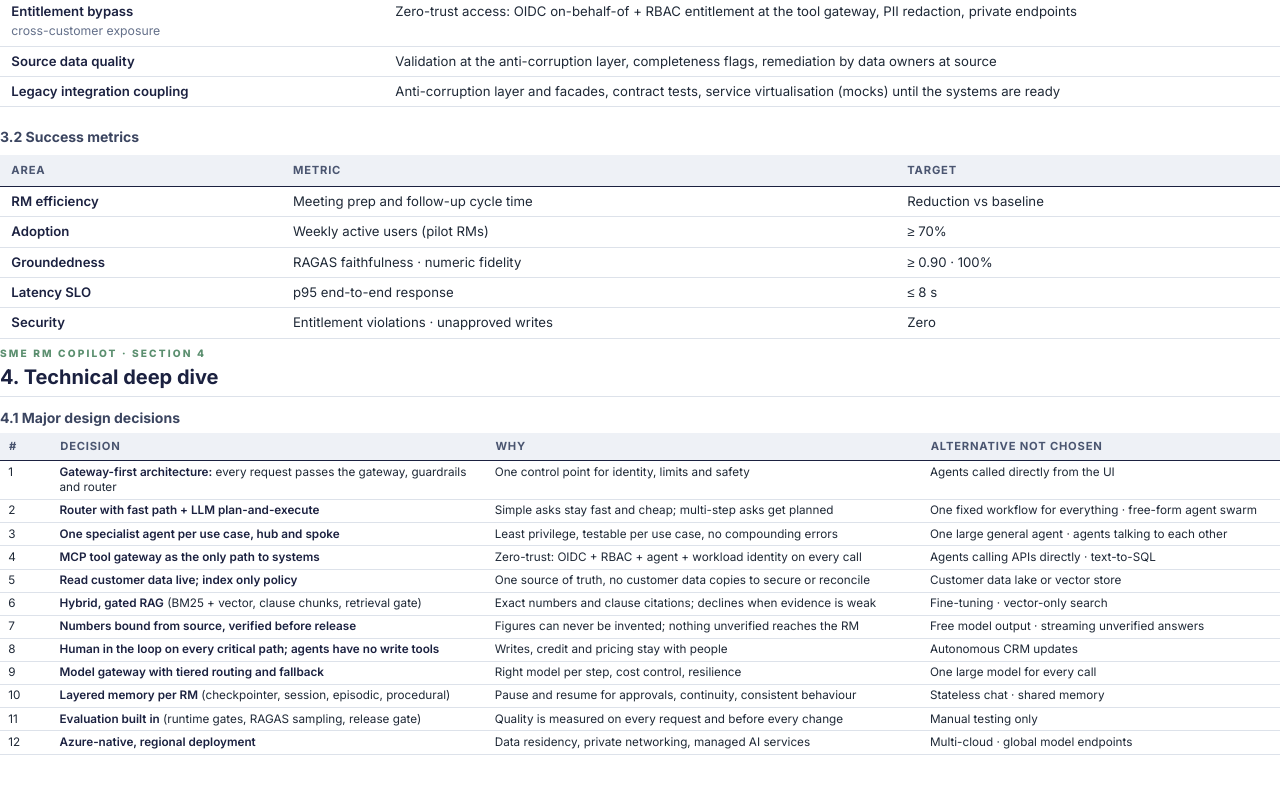
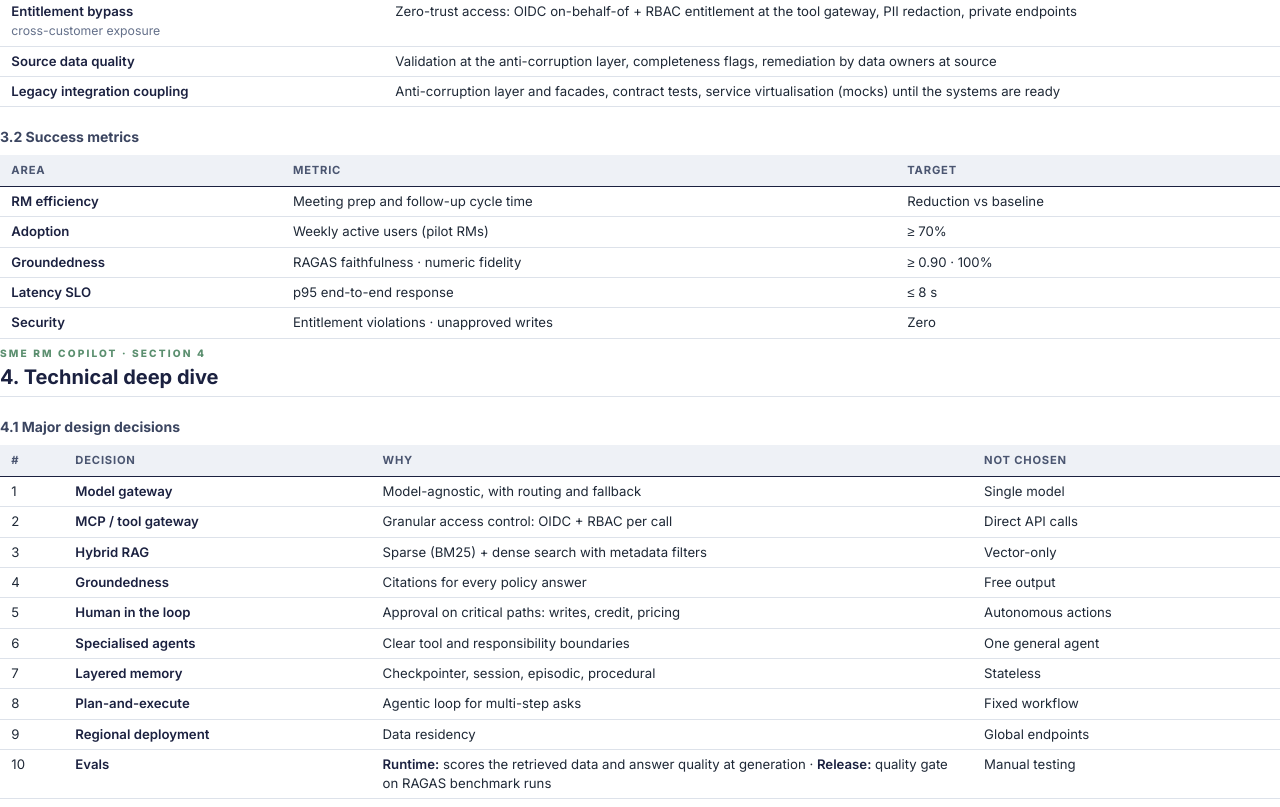
Before and after one commit to abhishekiit2014032/sme-rm-copilot, a plain HTML site: page docs/presentation/sme-rm-copilot-architecture-review.html in a window 1280 px wide. Shown: the part 5992-6799 px from the top of the page. Before the commit the page ends 6750 px from the top, so only its background shows below. Drawn offline with Linux system fonts and the light colour scheme.

Commit message:
Review doc: 4.1 major design decisions reordered and simplified as approved
Co-Authored-By: Claude Opus 5.5 <noreply@anthropic.com>
Claude-Session: https://claude.ai/code/session_017mnFTtgPUTPw2EMPKevzKD

```diff
--- a/docs/presentation/sme-rm-copilot-architecture-review.html
+++ b/docs/presentation/sme-rm-copilot-architecture-review.html
@@ -361,24 +361,22 @@ td b { font-weight:600; color:var(--ink); }
   </table>
 </section>
 
-<section class="compact comp ai section">
+<section class="compact comp section">
   <p class="eyebrow">SME RM Copilot · Section 4</p>
   <h2>4. Technical deep dive</h2>
   <h3>4.1 Major design decisions</h3>
   <table>
-    <thead><tr><th style="width:4%">#</th><th style="width:34%">Decision</th><th style="width:34%">Why</th><th>Alternative not chosen</th></tr></thead>
-<tr><td>1</td><td><b>Gateway-first architecture:</b> every request passes the gateway, guardrails and router</td><td>One control point for identity, limits and safety</td><td>Agents called directly from the UI</td></tr>
-<tr><td>2</td><td><b>Router with fast path + LLM plan-and-execute</b></td><td>Simple asks stay fast and cheap; multi-step asks get planned</td><td>One fixed workflow for everything · free-form agent swarm</td></tr>
-<tr><td>3</td><td><b>One specialist agent per use case, hub and spoke</b></td><td>Least privilege, testable per use case, no compounding errors</td><td>One large general agent · agents talking to each other</td></tr>
-<tr><td>4</td><td><b>MCP tool gateway as the only path to systems</b></td><td>Zero-trust: OIDC + RBAC + agent + workload identity on every call</td><td>Agents calling APIs directly · text-to-SQL</td></tr>
-<tr><td>5</td><td><b>Read customer data live; index only policy</b></td><td>One source of truth, no customer data copies to secure or reconcile</td><td>Customer data lake or vector store</td></tr>
-<tr><td>6</td><td><b>Hybrid, gated RAG</b> (BM25 + vector, clause chunks, retrieval gate)</td><td>Exact numbers and clause citations; declines when evidence is weak</td><td>Fine-tuning · vector-only search</td></tr>
-<tr><td>7</td><td><b>Numbers bound from source, verified before release</b></td><td>Figures can never be invented; nothing unverified reaches the RM</td><td>Free model output · streaming unverified answers</td></tr>
-<tr><td>8</td><td><b>Human in the loop on every critical path; agents have no write tools</b></td><td>Writes, credit and pricing stay with people</td><td>Autonomous CRM updates</td></tr>
-<tr><td>9</td><td><b>Model gateway with tiered routing and fallback</b></td><td>Right model per step, cost control, resilience</td><td>One large model for every call</td></tr>
-<tr><td>10</td><td><b>Layered memory per RM</b> (checkpointer, session, episodic, procedural)</td><td>Pause and resume for approvals, continuity, consistent behaviour</td><td>Stateless chat · shared memory</td></tr>
-<tr><td>11</td><td><b>Evaluation built in</b> (runtime gates, RAGAS sampling, release gate)</td><td>Quality is measured on every request and before every change</td><td>Manual testing only</td></tr>
-<tr><td>12</td><td><b>Azure-native, regional deployment</b></td><td>Data residency, private networking, managed AI services</td><td>Multi-cloud · global model endpoints</td></tr>
+    <thead><tr><th style="width:5%">#</th><th style="width:24%">Decision</th><th style="width:47%">Why</th><th>Not chosen</th></tr></thead>
+<tr><td>1</td><td><b>Model gateway</b></td><td>Model-agnostic, with routing and fallback</td><td>Single model</td></tr>
+<tr><td>2</td><td><b>MCP / tool gateway</b></td><td>Granular access control: OIDC + RBAC per call</td><td>Direct API calls</td></tr>
+<tr><td>3</td><td><b>Hybrid RAG</b></td><td>Sparse (BM25) + dense search with metadata filters</td><td>Vector-only</td></tr>
+<tr><td>4</td><td><b>Groundedness</b></td><td>Citations for every policy answer</td><td>Free output</td></tr>
+<tr><td>5</td><td><b>Human in the loop</b></td><td>Approval on critical paths: writes, credit, pricing</td><td>Autonomous actions</td></tr>
+<tr><td>6</td><td><b>Specialised agents</b></td><td>Clear tool and responsibility boundaries</td><td>One general agent</td></tr>
+<tr><td>7</td><td><b>Layered memory</b></td><td>Checkpointer, session, episodic, procedural</td><td>Stateless</td></tr>
+<tr><td>8</td><td><b>Plan-and-execute</b></td><td>Agentic loop for multi-step asks</td><td>Fixed workflow</td></tr>
+<tr><td>9</td><td><b>Regional deployment</b></td><td>Data residency</td><td>Global endpoints</td></tr>
+<tr><td>10</td><td><b>Evals</b></td><td><b>Runtime:</b> scores the retrieved data and answer quality at generation · <b>Release:</b> quality gate on RAGAS benchmark runs</td><td>Manual testing</td></tr>
   </table>
 </section>
 </body></html>
```
Also changed, not shown: 1 other file.
